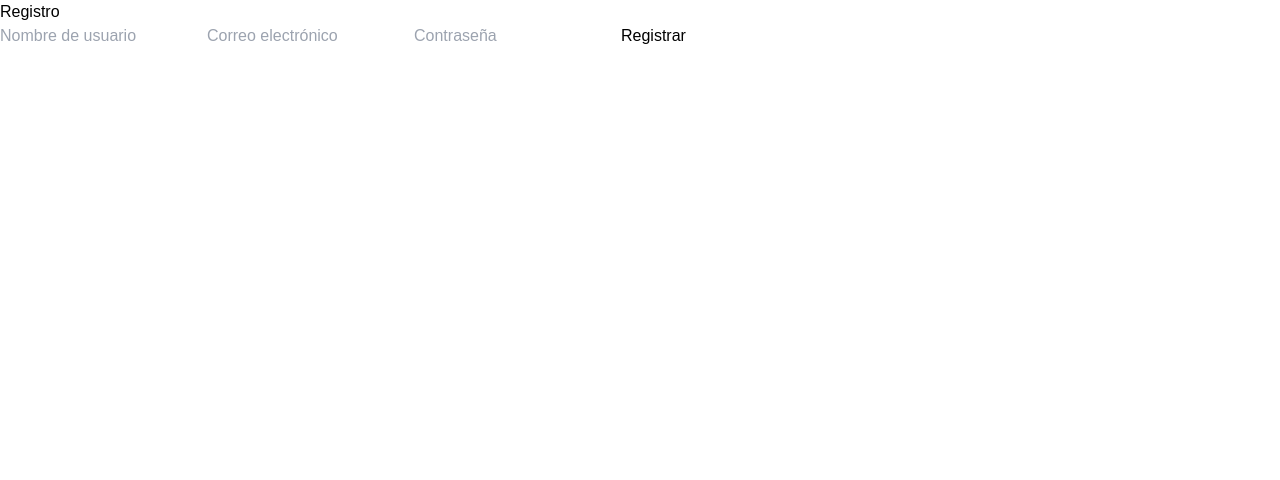
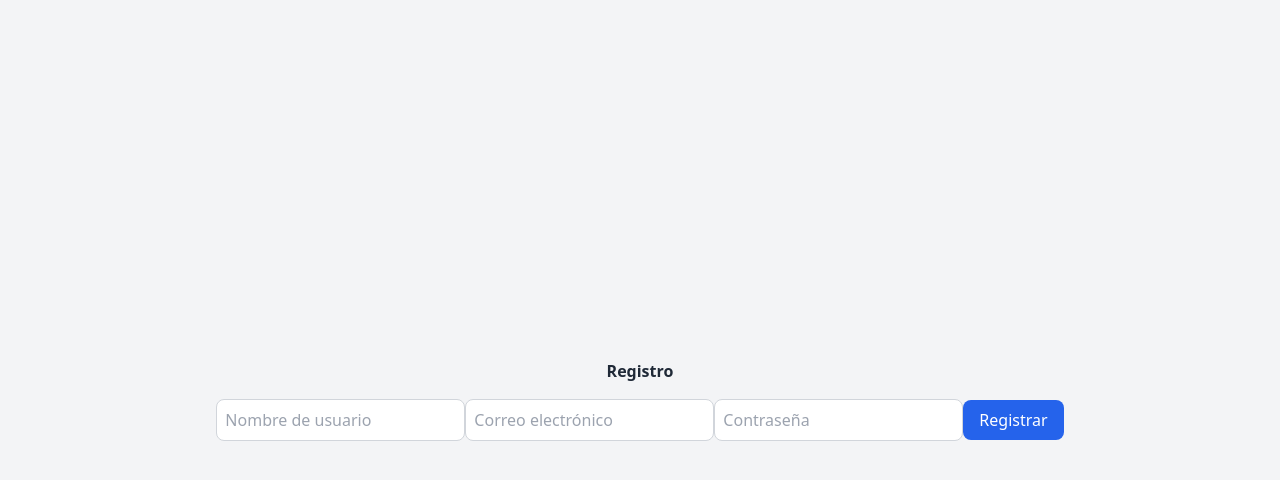
Before and after one commit to Maarc89/methodologyWeb, a React (Vite) app in the folder frontend/: page /register in a window 1280 px wide. Shown: the top 480 px of the page. Built offline with nearby package versions, Linux system fonts and the light colour scheme.

Commit message:
styles updated

```diff
--- a/frontend/src/styles/tailwind.css
+++ b/frontend/src/styles/tailwind.css
@@ -2,8 +2,82 @@
 @tailwind components;
 @tailwind utilities;
 
+/* Personalización de los estilos base */
 body {
-  font-family: 'Arial', sans-serif;
+  @apply bg-gray-100 font-sans text-gray-900 h-screen flex items-center justify-center; /* Centrado vertical y horizontal */
   margin: 0;
   padding: 0;
 }
+
+/* Contenedor principal */
+.container {
+  @apply max-w-7xl mx-auto p-4; /* Ancho máximo, centrado y padding */
+}
+
+/* Estilos para los encabezados */
+h1, h2, h3, h4, h5, h6 {
+  @apply font-bold text-gray-800 text-center; /* Encabezados centrados */
+}
+
+/* Enlaces */
+a {
+  @apply text-blue-600 hover:text-blue-800 transition-colors; /* Enlaces azules con hover */
+}
+
+/* Estilo de botones */
+button {
+  @apply bg-blue-600 text-white py-2 px-4 rounded-lg hover:bg-blue-700 focus:outline-none focus:ring-2 focus:ring-blue-500; /* Botón azul con hover */
+}
+
+/* Estilo de formularios */
+input, select, textarea {
+  @apply border border-gray-300 p-2 rounded-lg focus:ring-2 focus:ring-blue-500 focus:outline-none; /* Entrada de formulario con bordes redondeados y focus */
+}
+
+input[type="submit"] {
+  @apply bg-green-600 text-white py-2 px-4 rounded-lg hover:bg-green-700; /* Botón de submit verde */
+}
+
+/* Estilos para las tarjetas de contenido */
+.card {
+  @apply bg-white shadow-lg rounded-lg p-6; /* Fondo blanco, sombra y bordes redondeados */
+}
+
+/* Estilo para listas */
+ul {
+  @apply list-disc pl-5; /* Estilo de lista con viñetas */
+}
+
+/* Espaciado entre elementos */
+.space-y-4 > :not([hidden]) ~ :not([hidden]) {
+  @apply mt-4; /* Espaciado entre elementos */
+}
+
+/* Agregar un poco de padding y borde a las imágenes */
+img {
+  @apply rounded-lg shadow-md;
+}
+
+/* Estilo para la página de inicio */
+.home-title {
+  @apply text-3xl font-bold text-center text-gray-800 mb-6;
+}
+
+.home-list {
+  @apply grid grid-cols-1 sm:grid-cols-2 md:grid-cols-3 gap-4; /* Diseño en grid */
+  max-width: 80%; /* Limitamos el ancho */
+  margin: 0 auto; /* Centrado horizontal */
+}
+
+.home-list-item {
+  @apply p-4 bg-white rounded-lg shadow-lg hover:shadow-xl transition-shadow ease-in-out; /* Tarjetas con sombra */
+}
+
+.home-list-item a {
+  @apply text-lg font-medium text-blue-600 hover:text-blue-800;
+}
+
+/* Para centrar los elementos dentro de un contenedor */
+.center-content {
+  @apply flex items-center justify-center min-h-screen; /* Centrado completo */
+}
```
